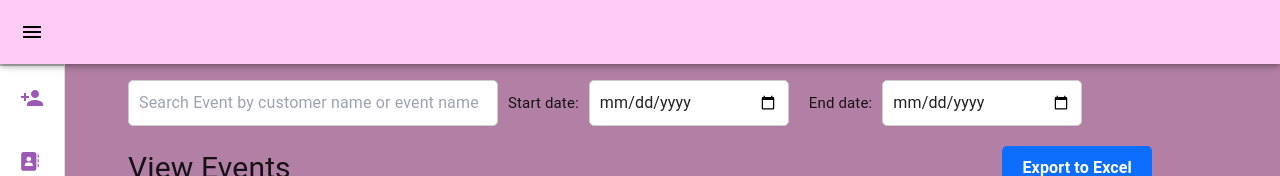
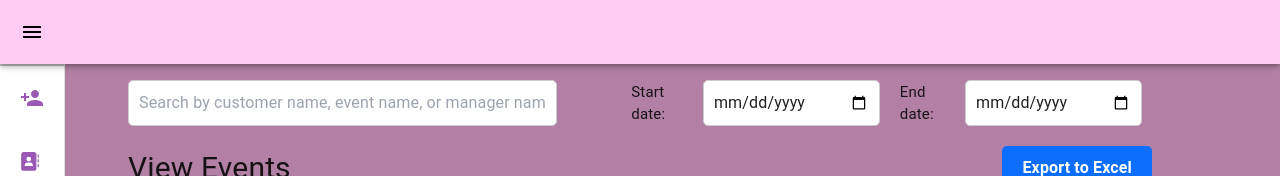
Before and after one commit to kalyani-coder/Event-Managment-Admin, a React (Create React App) app in the folder frontend/: page /viewevent in a window 1280 px wide. Shown: the top 176 px of the page. Built offline with nearby package versions, Linux system fonts and the light colour scheme; no server answers; sample sign-in values are in the browser's storage.

Commit message:
update EventDetails.css and ViewEvent.js

```diff
--- a/frontend/src/components/Event/ViewEvent.js
+++ b/frontend/src/components/Event/ViewEvent.js
@@ -47,7 +47,7 @@ const EventDetails = ({ routes }) => {
       Subvenue: event.subvenue,
       "Event Date": event.event_date,
       "Guest Number": event.guest_number,
-      Budget: `Rs.{event.budget}`,
+      Budget: `Rs.${event.budget}`,
       Date: event.event_date,
       Time: event.currentTime,
     }));
@@ -64,17 +64,20 @@ const EventDetails = ({ routes }) => {
     const endDate = dateRange.endDate ? new Date(dateRange.endDate) : null;
 
     if (startDate && endDate) {
-      return eventDate >= startDate && eventDate <= endDate;
+      if (eventDate < startDate || eventDate > endDate) return false;
     } else if (startDate) {
-      return eventDate >= startDate;
+      if (eventDate < startDate) return false;
     } else if (endDate) {
-      return eventDate <= endDate;
+      if (eventDate > endDate) return false;
     }
-    return true; // If no date range is set, return all events
-  }).filter(event =>
-    (event.fname && event.fname.toLowerCase().includes(searchTerm.toLowerCase())) ||
-    (event.eventName && event.eventName.toLowerCase().includes(searchTerm.toLowerCase()))
+
+    const searchTermLower = searchTerm.toLowerCase();
+    return (
+      (event.fname && event.fname.toLowerCase().includes(searchTermLower)) ||
+      (event.eventName && event.eventName.toLowerCase().includes(searchTermLower)) ||
+      (event.managerName && event.managerName.toLowerCase().includes(searchTermLower))
     );
+  });
 
   return (
     <>
@@ -82,9 +85,25 @@ const EventDetails = ({ routes }) => {
       <div className="w-full h-screen flex items-center justify-center main-container-for-Addaccount">
         <div className="md:h-[80vh] h-[80vh] md:mt-0 w-[80%]">
           <div className="filter-container">
-            <input type="text" placeholder="Search Event by customer name or event name" value={searchTerm} onChange={handleSearchInputChange} />
-            <span>Start date:</span> <input type="date" value={dateRange.startDate} onChange={handleStartDateChange} />
-            <span>End date:</span><input type="date" value={dateRange.endDate} onChange={handleEndDateChange} />
+            <input
+              type="text"
+              style={{width:"490px"}}
+              placeholder="Search by customer name, event name, or manager name"
+              value={searchTerm}
+              onChange={handleSearchInputChange}
+            />
+            <span className="ml-16">Start date:</span>
+            <input
+              type="date"
+              value={dateRange.startDate}
+              onChange={handleStartDateChange}
+            />
+            <span>End date:</span>
+            <input
+              type="date"
+              value={dateRange.endDate}
+              onChange={handleEndDateChange}
+            />
           </div>
           <div className="flex justify-between items-center mb-4">
             <h2 className="text-3xl">View Events</h2>
@@ -129,7 +148,8 @@ const EventDetails = ({ routes }) => {
                 onHide={closePopup}
                 dialogClassName="modal-dialog-centered modal-dialog-responsive"
               >
-                <Modal.Header>  <button className="header-close-button-popup" onClick={closePopup}>
+                <Modal.Header>
+                  <button className="header-close-button-popup" onClick={closePopup}>
                     &times;
                   </button>
                   <Modal.Title>Event Details</Modal.Title>
```
Lines whose indentation alone changed are shown as unchanged.
